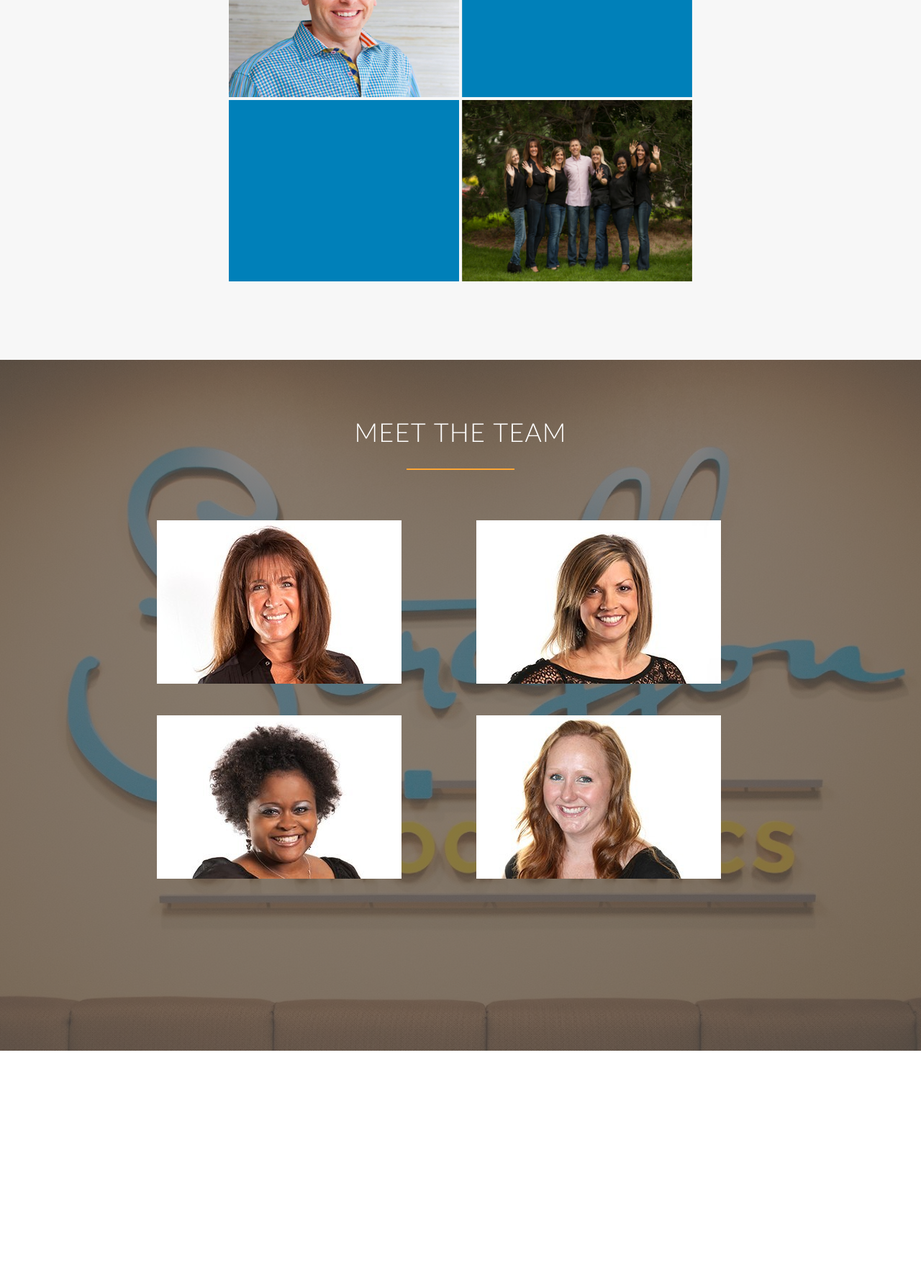
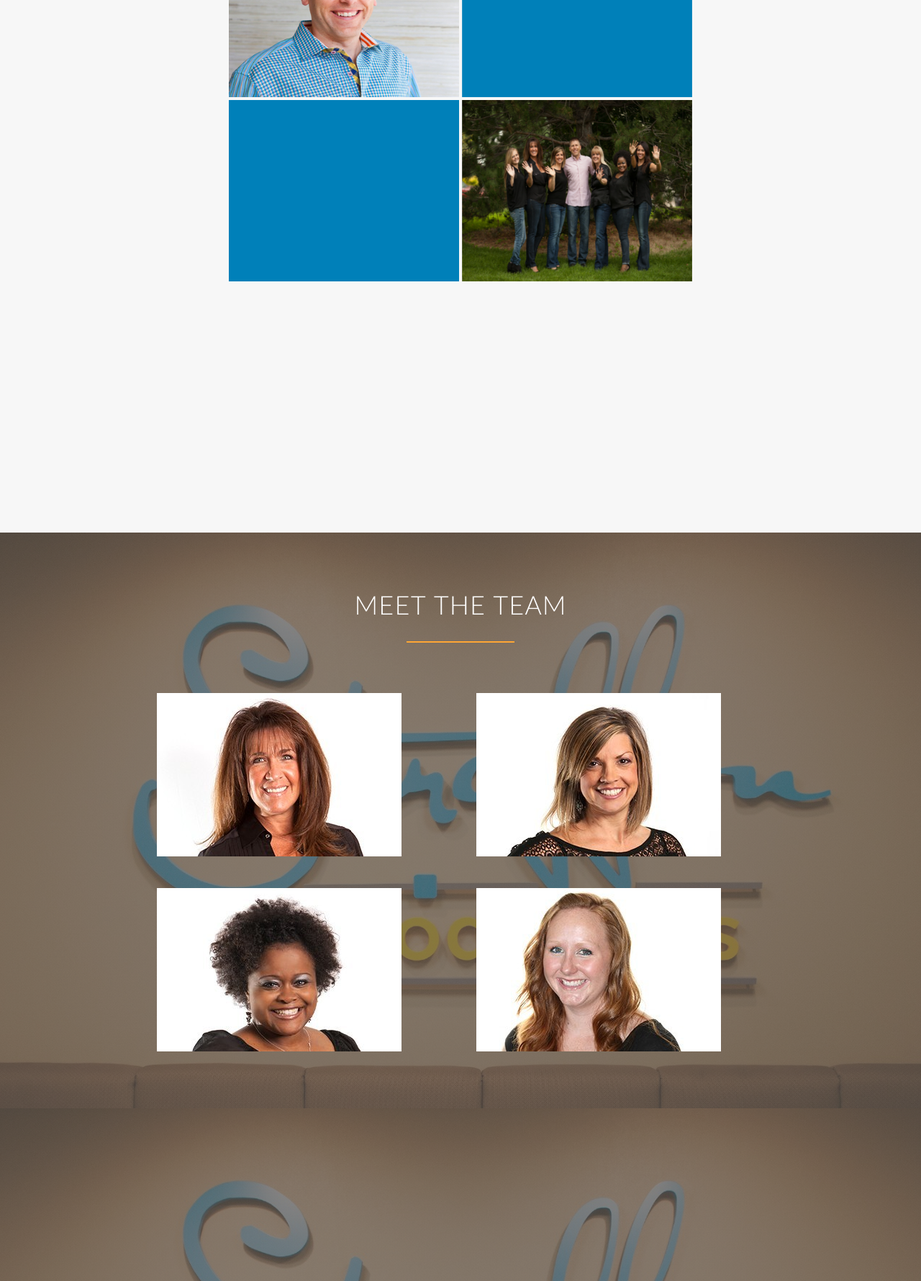
Before and after one commit to pdlee877/rgm-development-test, a plain HTML site: page index.html in a window 1280 px wide. Shown: the part 1900-3680 px from the top of the page at 72% size. Before the commit the page ends 3360 px from the top, so only its background shows below. Drawn offline with nearby package versions, Linux system fonts and the light colour scheme.

Commit message:
remove comments

```diff
--- a/resources/css/style.css
+++ b/resources/css/style.css
@@ -248,7 +248,7 @@ header {
 
 .section-straffon {
     background-color: #f7f7f7;
-    height: 100vh;
+    height: 130vh;
 }
 
 .straffon-showcase {
@@ -321,7 +321,7 @@ header {
     background-image: linear-gradient(rgba(85, 85, 85, 0.7), rgba(85, 85, 85, 0.7)), url(img/office-logo.jpg);
     background-size: cover;
     background-position: center;
-    height: 120vh;
+    height: 130vh;
     background-attachment: fixed;
 }
 
@@ -377,56 +377,6 @@ header {
     color: #fff;
 }
 
-/*
-.grid {
-    padding: 20px 20px 100px 20px;
-    max-width: 1300px;
-    margin: 0 auto;
-    list-style: none;
-    text-align: center;
-}
-
-.grid li {
-    display: inline-block;
-    width: 440px;
-    margin: 0;
-    padding: 20px;
-    text-align: left;
-    position: relative;
-}
-
-.grid figure img {
-    max-width: 100%;
-    display: block;
-    position: relative;
-}
-
-.grid figcaption {
-    position: absolute;
-    top: 0;
-    left: 0;
-    padding: 20px;
-    background: #2c3f52;
-    color: #ed4e6e;
-}
-
-.grid figcaption h3 {
-    margin: 0;
-    padding: 0;
-    color: #fff;
-}
-*/
-
-/*
-.grid figcaption p {
-    text-align: center;
-    padding: 2px 5px;
-    display: inline-block;
-    background: #ed4e6e;
-    color: #fff;
-}
-*/
-
 .cs-style-1 figcaption {
 	height: 100%;
 	width: 100%;
@@ -457,45 +407,3 @@ header {
 .cs-style-1 figcaption span {
 	display: block;
 }
-
-
-/*
-.cs-style-4 li {
-    perspective: 1700px;
-    perspective-origin: 0 50%;
-}
-
-.cs-style-4 figure {
-    transform-style: preserve-3d;
-}
-
-.cs-style-4 figure > div {
-    overflow: hidden;
-}
-
-.cs-style-4 figure img {
-    transform: transform 0.4s;
-}
-
-.no-touch .cs-style-4 figure:hover img,
-.cs-style-4 figure:cs-hover img {
-    transform: translateX(25%);
-}
-
-.cs-style-4 figcaption {
-    height: 100%;
-    width: 50%;
-    opacity: 0;
-    backface-visibility: hidden;
-    transform-origin: 0 0;
-    transform: rotateY(-90deg);
-    transition: transform 0.4s, opacity 0.1s 0.3s;
-}
-
-.no-touch .cs-style-4 figure:hover figcaption,
-.cs-style-4 figure:cs-hover figcaption {
-    opacity: 1;
-    transform: rotateY(0deg);
-    transition: transform 0.42, opacity 0.1s;
-}
-*/
```
